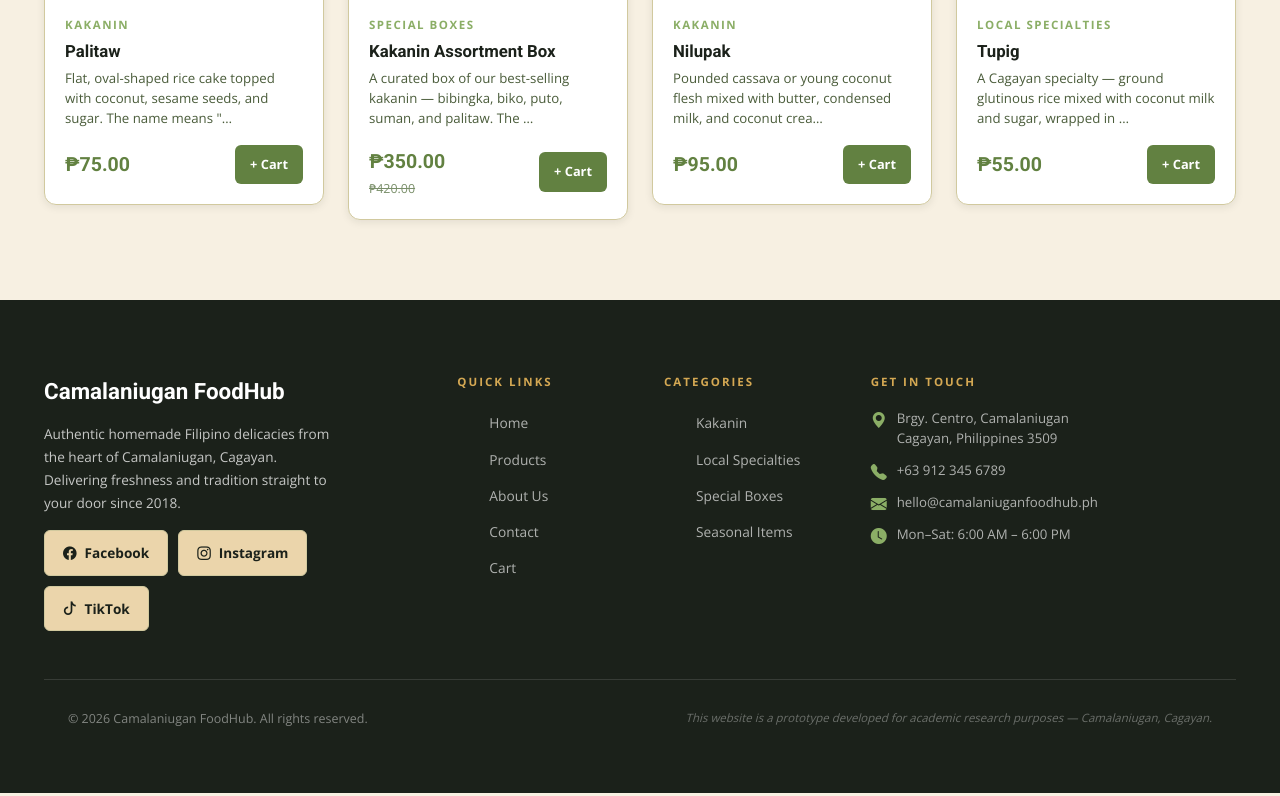
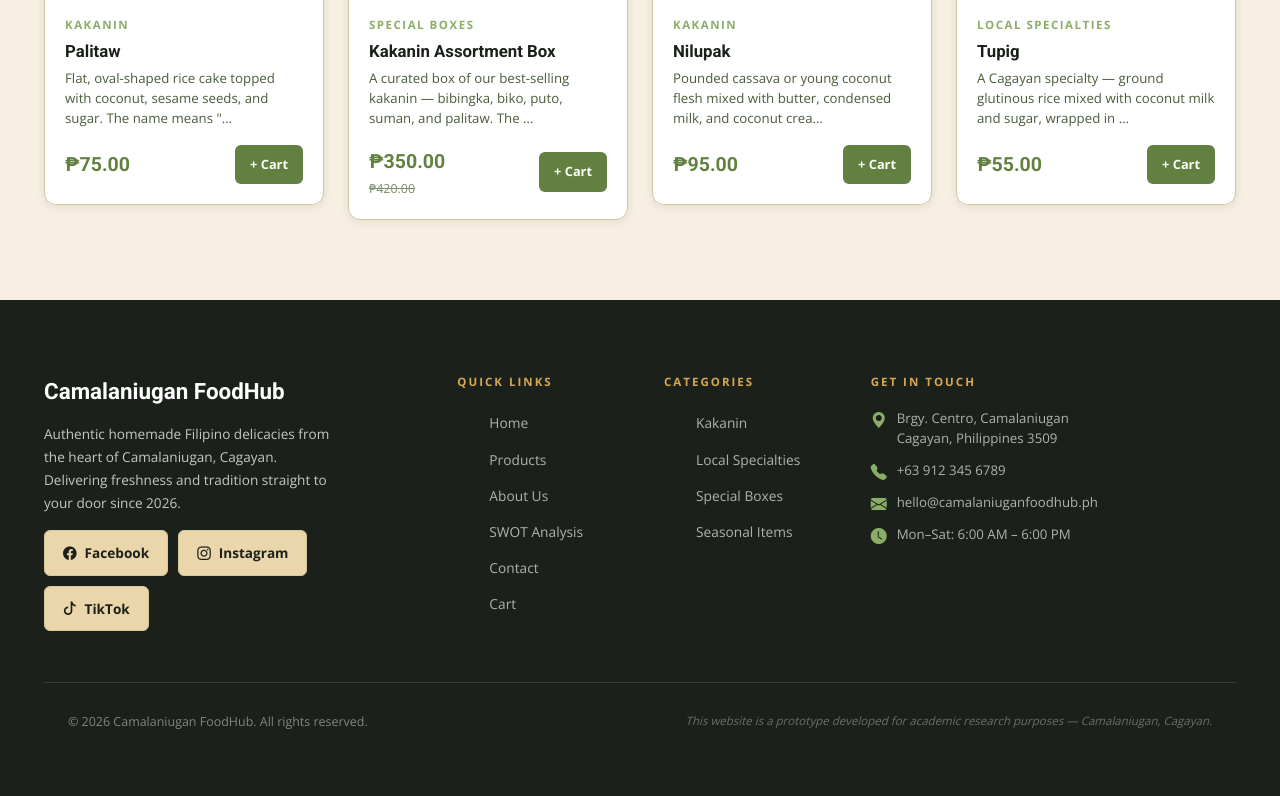
Before and after one commit to shamaikalei/CAMALANIUGAN.FOOD-HUB, a plain HTML site: page products.html in a window 1280 px wide. Shown: the part 1195-1991 px from the top of the page. Drawn offline with nearby package versions, Linux system fonts and the light colour scheme.

Commit message:
Update products.html

```diff
--- a/products.html
+++ b/products.html
@@ -24,6 +24,7 @@
       <a href="index.html">Home</a>
       <a href="products.html" class="active">Products</a>
       <a href="about.html">About Us</a>
+      <a href="swot.html">SWOT</a>
       <a href="contact.html">Contact</a>
       <a href="cart.html" class="cart-btn">
         <i class="bi bi-cart3"></i> Cart
@@ -38,6 +39,7 @@
     <a href="index.html"><i class="bi bi-house-fill"></i> Home</a>
     <a href="products.html"><i class="bi bi-grid-fill"></i> Products</a>
     <a href="about.html"><i class="bi bi-book-fill"></i> About Us</a>
+    <a href="swot.html"><i class="bi bi-bar-chart-fill"></i> SWOT</a>
     <a href="contact.html"><i class="bi bi-telephone-fill"></i> Contact</a>
     <a href="cart.html"><i class="bi bi-cart3"></i> Cart <span class="cart-count" style="display:none">0</span></a>
   </div>
@@ -92,7 +94,7 @@
       <div class="col-lg-4">
         <div class="footer-brand">
           <div class="brand-name-footer">Camalaniugan FoodHub</div>
-          <p>Authentic homemade Filipino delicacies from the heart of Camalaniugan, Cagayan. Delivering freshness and tradition straight to your door since 2018.</p>
+          <p>Authentic homemade Filipino delicacies from the heart of Camalaniugan, Cagayan. Delivering freshness and tradition straight to your door since 2026.</p>
           <div class="social-links mt-3">
             <a href="#" class="social-link"><i class="bi bi-facebook"></i> Facebook</a>
             <a href="#" class="social-link"><i class="bi bi-instagram"></i> Instagram</a>
@@ -106,6 +108,7 @@
           <li><a href="index.html">Home</a></li>
           <li><a href="products.html">Products</a></li>
           <li><a href="about.html">About Us</a></li>
+          <li><a href="swot.html">SWOT Analysis</a></li>
           <li><a href="contact.html">Contact</a></li>
           <li><a href="cart.html">Cart</a></li>
         </ul>
```
